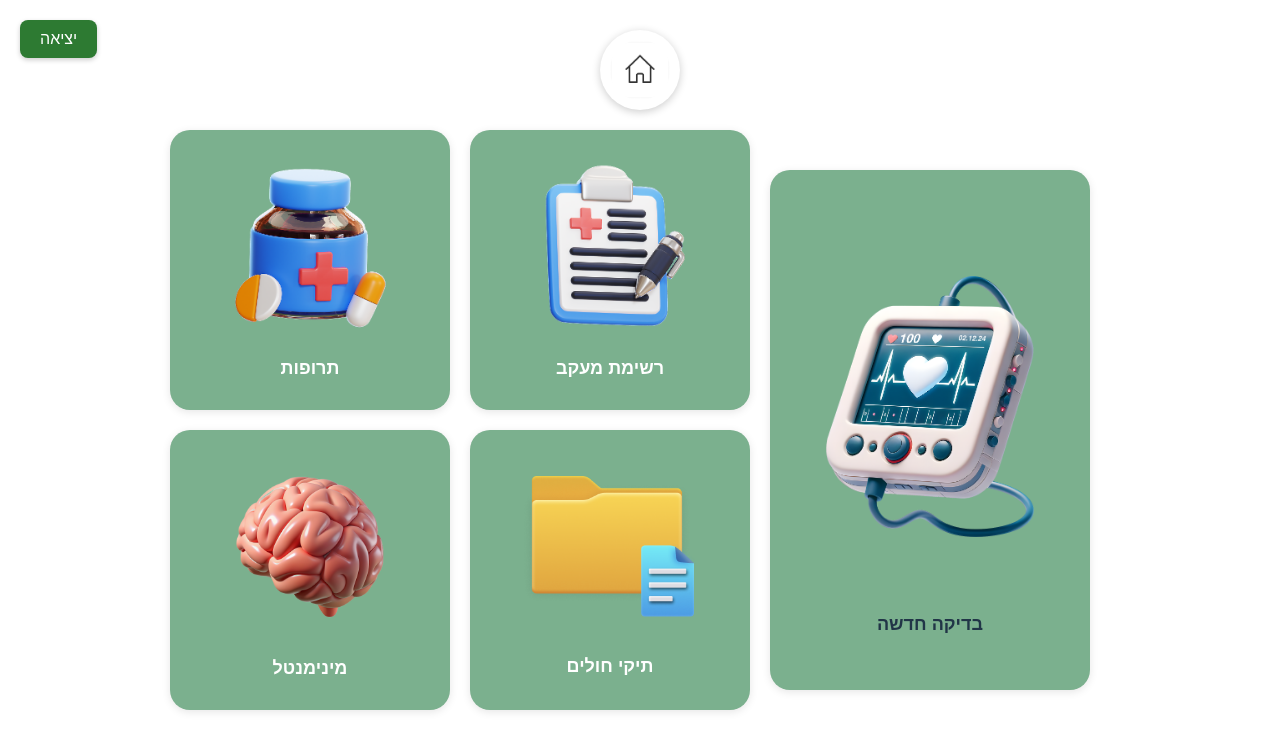
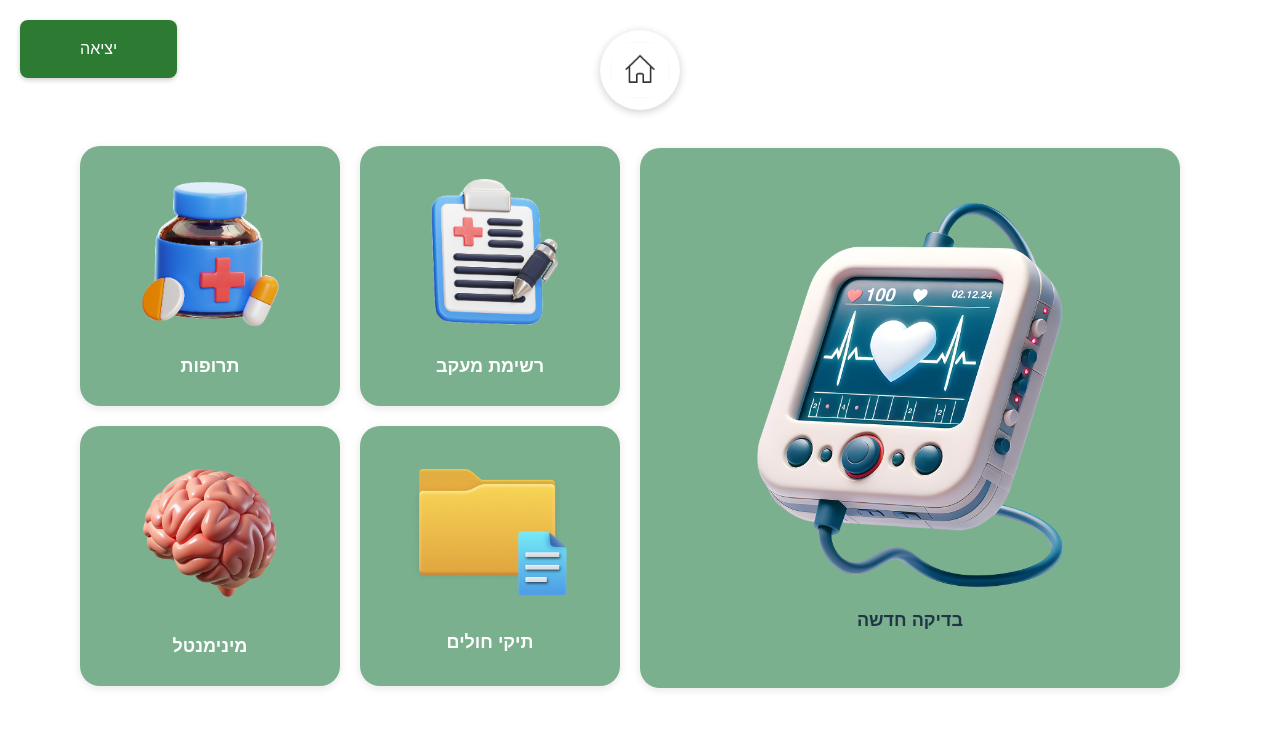
Before and after one commit to Mohasalyan/nurse-my, a React (Vite) app in the folder client/: page /home in a window 1280 px wide. Shown: the top 750 px of the page. Built offline with nearby package versions, Linux system fonts and the light colour scheme.

Commit message:
homepage is ready

```diff
--- a/client/src/pages/HomePage/HomePage.css
+++ b/client/src/pages/HomePage/HomePage.css
@@ -29,7 +29,7 @@ body, html, #root {
     background-color: #2d7a32;
     color: white;
     border: none;
-    padding: 10px 20px;
+    padding: 20px 60px;
     border-radius: 8px;
     cursor: pointer;
     font-size: 16px;
@@ -70,6 +70,7 @@ body, html, #root {
     display: grid;
     grid-template-columns: repeat(2, auto);
     gap: 20px;
+    margin-top: 16px;
   }
 
   /* الكروت العامة والكرت الكبير */
@@ -78,8 +79,8 @@ body, html, #root {
     border-radius: 20px;
     padding: 30px;
     text-align: center;
-    width: 220px;
-    height: 220px;
+    width: 200px;
+    height: 200px;
     display: flex;
     flex-direction: column;
     justify-content: center;
@@ -96,8 +97,8 @@ body, html, #root {
   /* الكرت الكبير (جهاز القلب) */
   .big-card {
     grid-row: span 2;
-    width: 260px;
-    height: 460px;
+    width: 480px;
+    height:480px;
   }
 
 
```
